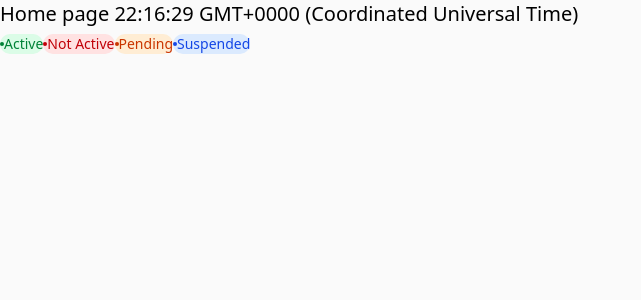
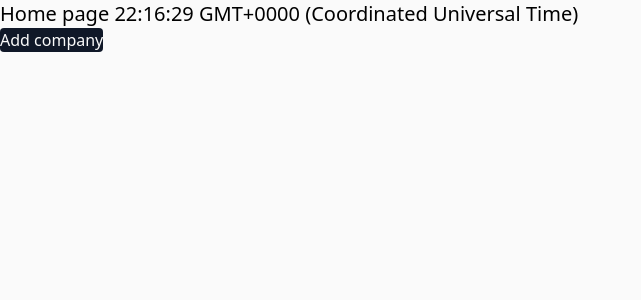
Before and after one commit to OleksandrLukomskyi/crm, a Next.js app: page / in a window 1280 px wide. Shown: the top 300 px of the page, without its empty margins (0-641 px from the left). Built offline with nearby package versions, Linux system fonts and the light colour scheme.

Commit message:
refactor: deleted file

```diff
--- a/app/components/status-label.tsx
+++ /dev/null
@@ -1,39 +0,0 @@
-import React from 'react';
-import clsx from 'clsx';
-
-export enum Status {
-  Active = 'active',
-  NotActive = 'notActive',
-  Pending = 'pending',
-  Suspended = 'suspended',
-}
-
-export interface StatusLabelProps {
-  children: React.ReactNode;
-  status: Status;
-  disabled?: boolean;
-}
-
-export default function StatusLabel({
-  children,
-  status,
-  disabled,
-}: StatusLabelProps) {
-  return (
-    <div
-      className={clsx(
-        'inline-flex items-center py-1 px-3.5 rounded-3xl text-sm font-medium',
-        status === Status.Active && 'text-green-700 bg-green-100',
-        status === Status.NotActive && 'text-red-700 bg-red-100',
-        status === Status.Pending && 'text-orange-700 bg-orange-100',
-        status === Status.Suspended && 'text-blue-700 bg-blue-100',
-        {
-          ['opacity-75 cursor-not-allowed']: disabled,
-        },
-      )}
-    >
-      <div className="w-1 h-1 mr-2 rounded-full bg-current" />
-      {children}
-    </div>
-  );
-}
--- a/app/page.tsx
+++ b/app/page.tsx
@@ -1,5 +1,5 @@
-import StatusLabel, { Status } from '@/app/components/status-label';
 import { headers } from 'next/headers';
+import AddCompanyButton from './components/add-company-button';
 
 export default async function Home() {
   const h = await headers();
@@ -7,10 +7,8 @@ export default async function Home() {
   return (
     <main>
       <h1 className="text-xl">Home page {new Date().toTimeString()}</h1>
-      <StatusLabel status={Status.Active}>Active</StatusLabel>
-      <StatusLabel status={Status.NotActive}>Not Active</StatusLabel>
-      <StatusLabel status={Status.Pending}>Pending</StatusLabel>
-      <StatusLabel status={Status.Suspended}>Suspended</StatusLabel>
+
+      <AddCompanyButton />
     </main>
   );
 }
--- a/package.json
+++ b/package.json
@@ -9,6 +9,7 @@
     "lint": "eslint"
   },
   "dependencies": {
+    "@headlessui/react": "^2.2.9",
     "clsx": "^2.1.1",
     "formik": "^2.4.9",
     "next": "16.1.6",
```
Also changed, not shown: 1 other file (tests, documents, lock files or other folders).
